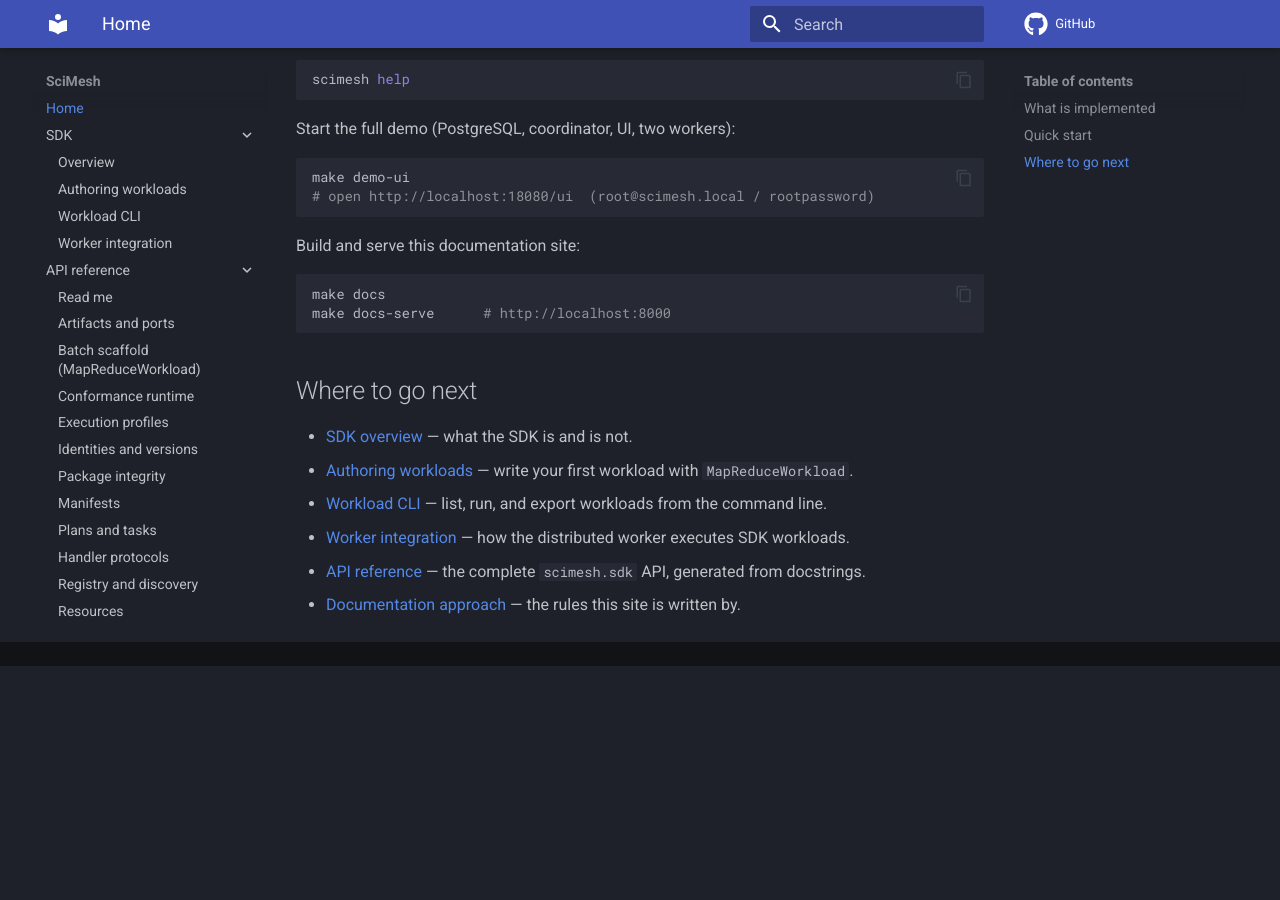
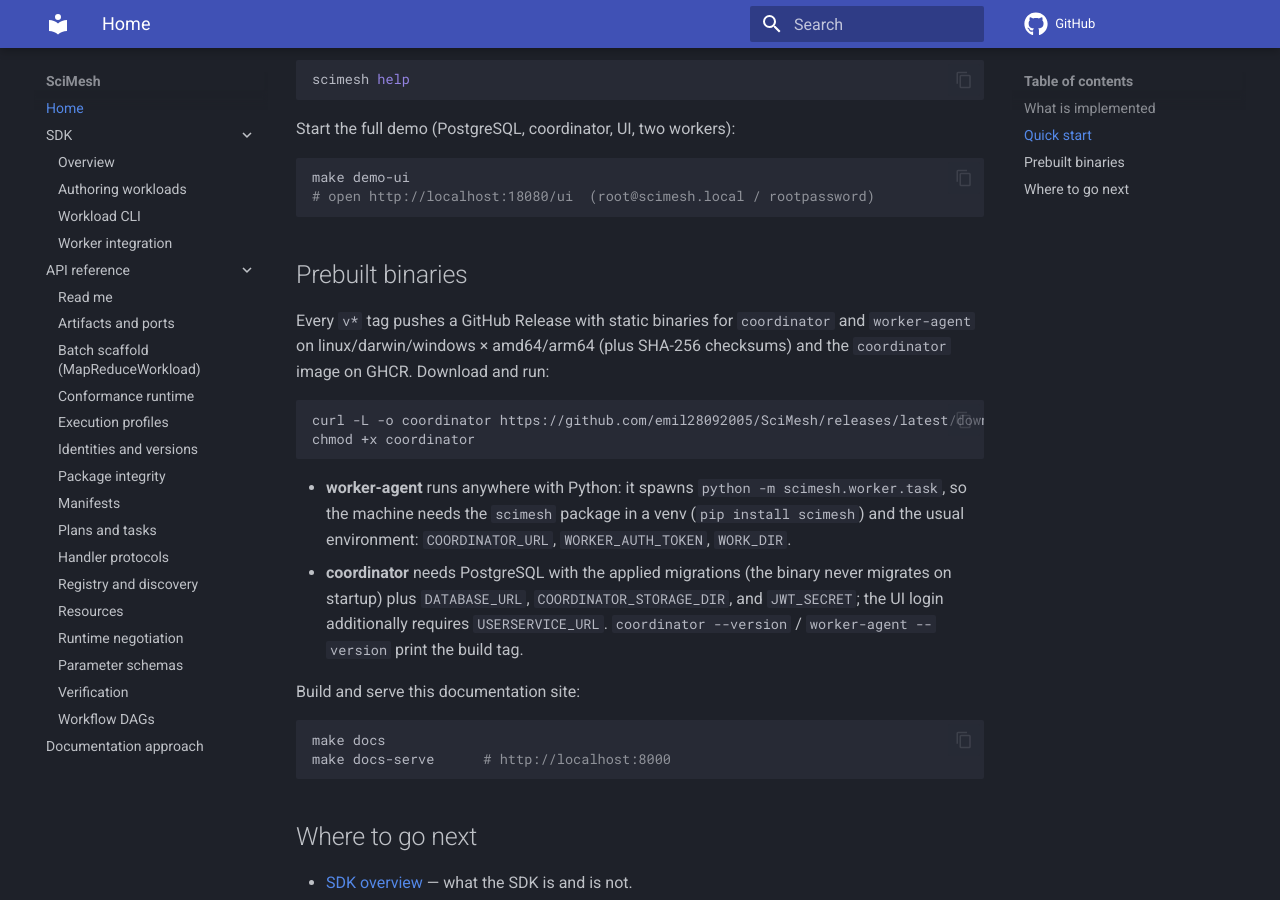
Before and after one commit to emil28092005/SciMesh, an MkDocs documentation site: the page built from mkdocs/index.md, in a window 1280 px wide and 900 px high, scrolled down 1323 px. Built offline with MkDocs 1.6.1 and Material for MkDocs 9.7.7, drawn with Linux system fonts in a browser that asks for light colours; comment, search, counter and statistics services are not loaded; before the commit the page ends 1989 px from its top, so only the background shows below that.

Commit message:
Add versioned release builds for coordinator and worker

````diff
--- a/mkdocs/index.md
+++ b/mkdocs/index.md
@@ -67,6 +67,27 @@
 # open http://localhost:18080/ui  (root@scimesh.local / rootpassword)
 ```
 
+## Prebuilt binaries
+
+Every `v*` tag pushes a GitHub Release with static binaries for
+`coordinator` and `worker-agent` on linux/darwin/windows × amd64/arm64
+(plus SHA-256 checksums) and the `coordinator` image on GHCR. Download and
+run:
+
+```bash
+curl -L -o coordinator https://github.com/emil28092005/SciMesh/releases/latest/download/coordinator-linux-amd64
+chmod +x coordinator
+```
+
+- **worker-agent** runs anywhere with Python: it spawns
+  `python -m scimesh.worker.task`, so the machine needs the `scimesh`
+  package in a venv (`pip install scimesh`) and the usual environment:
+  `COORDINATOR_URL`, `WORKER_AUTH_TOKEN`, `WORK_DIR`.
+- **coordinator** needs PostgreSQL with the applied migrations (the binary
+  never migrates on startup) plus `DATABASE_URL`, `COORDINATOR_STORAGE_DIR`,
+  and `JWT_SECRET`; the UI login additionally requires `USERSERVICE_URL`.
+  `coordinator --version` / `worker-agent --version` print the build tag.
+
 Build and serve this documentation site:
 
 ```bash
````
Also changed, not shown: 5 other files.
